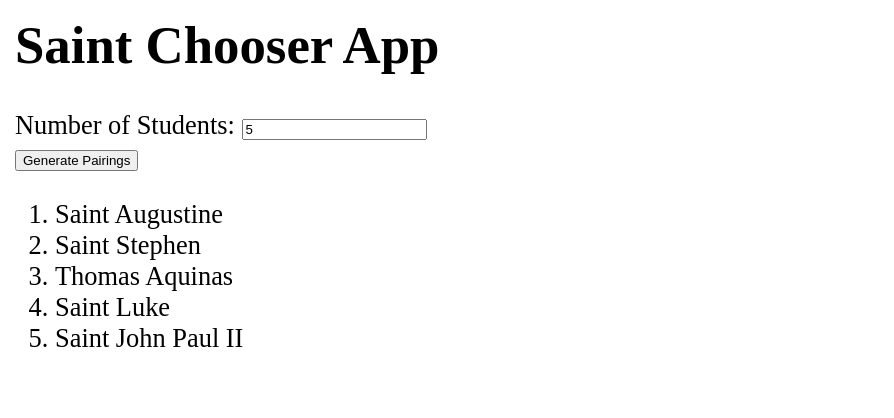
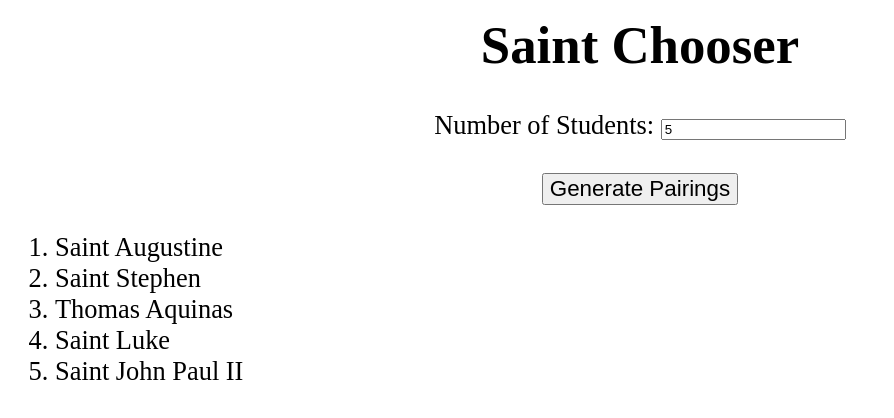
Before and after one commit to samfeldstein/pairings, a plain HTML site: page index.html in a window 1280 px wide. Both pictures are taken after typing "5" into the empty fields and a click on the button "Generate Pairings". Shown: the whole page, without its empty margins (0-894 px from the left). Drawn offline with Linux system fonts and the light colour scheme.

```diff
--- a/functions.js
+++ b/functions.js
@@ -1,3 +1,4 @@
+// Get a specified number of random elements from an array
 export function getRandomElements(array, number) {
   const randomElements = [];
 
@@ -12,3 +13,9 @@
 
   return randomElements;
 }
+
+export function renderArrayAsList(array, list) {
+  for (let element of array) {
+    list.innerHTML += `<li>${element}</li>`;
+  }
+}
--- a/index.html
+++ b/index.html
@@ -11,11 +11,11 @@
   </head>
 
   <body>
-    <h1>Saint Chooser App</h1>
+    <h1>Saint Chooser</h1>
     <label for="number-of-students">Number of Students:</label>
     <input type="number" id="number-of-students" min="1" />
     <br>
-    <button id="choose">Generate Pairings</button>
+    <button id="choose-button">Generate Pairings</button>
     <ol id="saints-list"></ol>
   </body>
 </html>
--- a/list-app.js
+++ b/list-app.js
@@ -1,16 +1,19 @@
 import { saints } from "./lists.js";
 import { getRandomElements } from "./functions.js";
+import { renderArrayAsList } from "./functions.js";
 
-const saintsList = document.querySelector("#saints-list");
-const chooseBtn = document.querySelector("#choose");
+const saintsListEl = document.querySelector("#saints-list");
+const chooseBtn = document.querySelector("#choose-button");
 const numberOfStudentsInput = document.querySelector("#number-of-students");
 
-let numberOfStudents = 0;
+chooseBtn.onclick = () => {
+  const randomSaints = getRandomElements(saints, numberOfStudentsInput.value);
 
-chooseBtn.onclick = () => {
-  numberOfStudents = numberOfStudentsInput.value;
-  const list = getRandomElements(saints, numberOfStudents);
-  for (let saint of list) {
-    saintsList.innerHTML += `<li>${saint}</li>`;
+  renderArrayAsList(randomSaints, saintsListEl);
+};
+
+numberOfStudentsInput.addEventListener("keydown", (event) => {
+  if (event.key === "Enter") {
+    chooseBtn.click();
   }
-};
+});
--- a/styles.css
+++ b/styles.css
@@ -1,10 +1,19 @@
 body {
   margin: 0 auto;
-  max-width: 80rem;
+  padding: 15px;
   font-size: calc(1.25rem + 0.5vw);
-  padding: 15px;
+  text-align: center;
 }
 
 h1 {
   margin-top: 0;
 }
+
+button {
+  font-size: calc(1rem + 0.5vw);
+  margin-top: 2rem;
+}
+
+ol {
+  text-align: left;
+}
```
Also changed, not shown: site.webmanifest (added).
